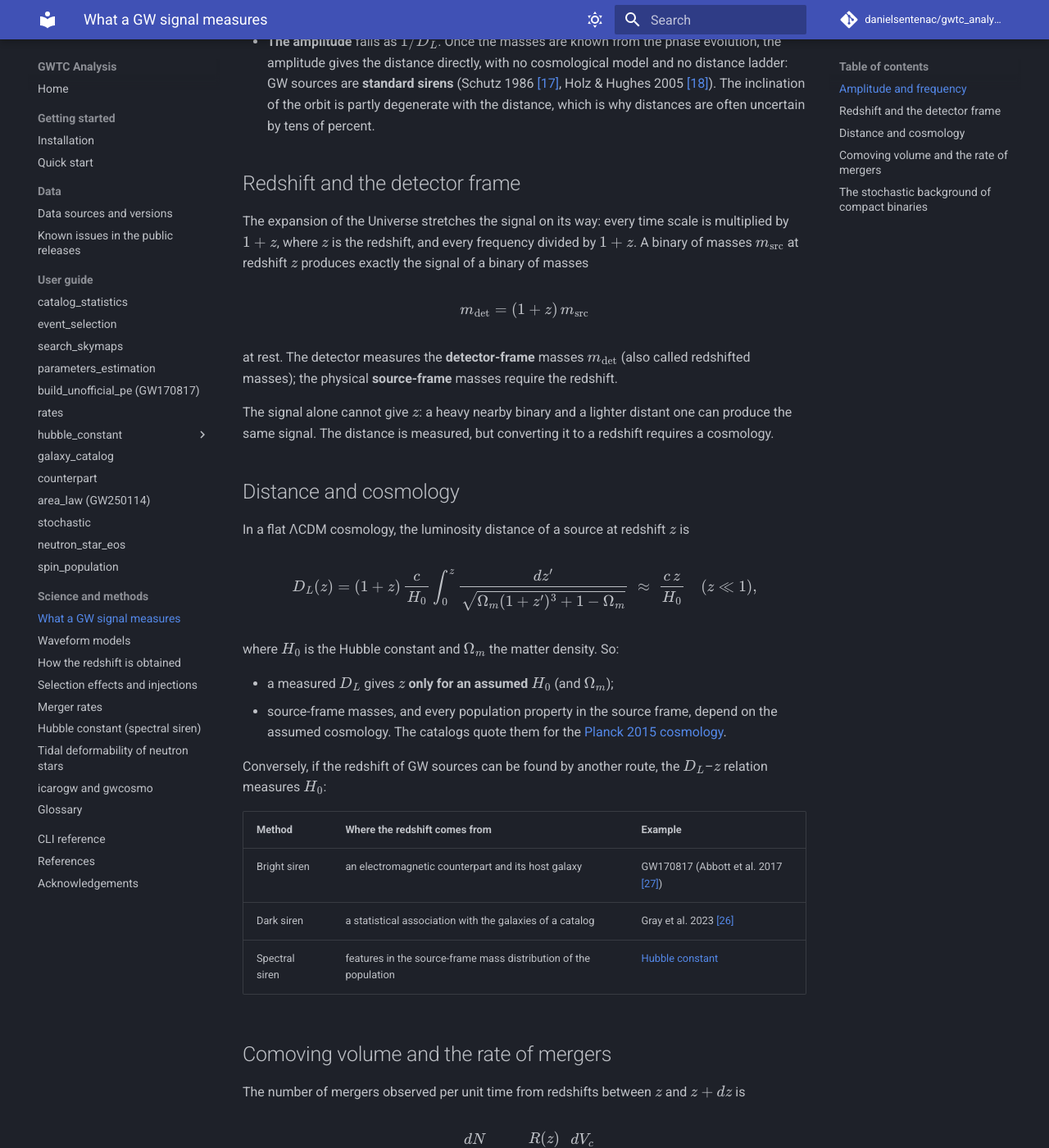
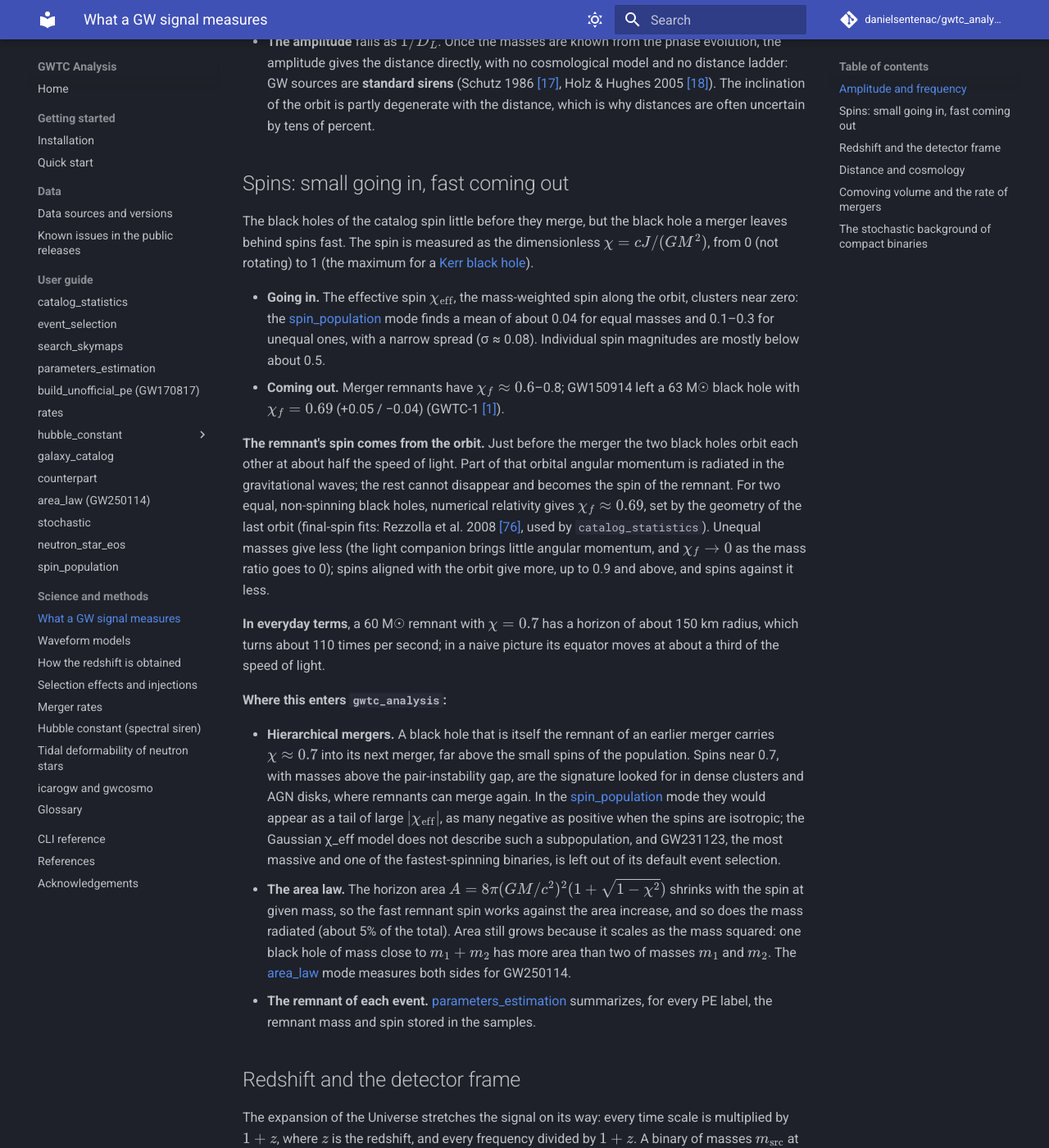
Before and after one commit to danielsentenac/gwtc_analysis, an MkDocs documentation site: the page built from docs/science/gw-signals.md, in a window 1280 px wide and 1400 px high, scrolled down 634 px. Shown: the whole window at 82% size. Built offline with MkDocs 1.6.1 and Material for MkDocs 9.7.7, drawn with Linux system fonts in a browser that asks for light colours; comment, search, counter and statistics services are not loaded.

Commit message:
docs: remnant spins in What a GW signal measures; IMR, Kerr and quasinormal modes in the glossary
The new section explains why merger remnants spin fast (chi_f ~ 0.7, from the
orbital angular momentum) while the merging black holes spin little, and links
it to spin_population (hierarchical mergers), area_law and the remnant summary
of parameters_estimation.

Co-Authored-By: Claude Opus 5.5 <noreply@anthropic.com>

```diff
--- a/docs/science/gw-signals.md
+++ b/docs/science/gw-signals.md
@@ -27,6 +27,46 @@ h \propto \frac{(G\mathcal{M})^{5/3} (\pi f)^{2/3}}{c^4\, D_L} \times (\text{ori
   sources are **standard sirens** (Schutz 1986 [\[17\]](../references.md#ref-17),
   Holz & Hughes 2005 [\[18\]](../references.md#ref-18)). The inclination of the orbit is
   partly degenerate with the distance, which is why distances are often uncertain by tens of percent.
+
+## Spins: small going in, fast coming out
+
+The black holes of the catalog spin little before they merge, but the black hole a merger leaves behind spins
+fast. The spin is measured as the dimensionless \(\chi = cJ/(GM^2)\), from 0 (not rotating) to 1 (the maximum
+for a [Kerr black hole](glossary.md)).
+
+- **Going in.** The effective spin \(\chi_\text{eff}\), the mass-weighted spin along the orbit, clusters near
+  zero: the [spin_population](../modes/spin-population.md) mode finds a mean of about 0.04 for equal masses and
+  0.1–0.3 for unequal ones, with a narrow spread (σ ≈ 0.08). Individual spin magnitudes are mostly below about 0.5.
+- **Coming out.** Merger remnants have \(\chi_f \approx 0.6\)–0.8; GW150914 left a 63 M☉ black hole with
+  \(\chi_f = 0.69\) (+0.05 / −0.04) (GWTC-1 [\[1\]](../references.md#ref-1)).
+
+**The remnant's spin comes from the orbit.** Just before the merger the two black holes orbit each other at
+about half the speed of light. Part of that orbital angular momentum is radiated in the gravitational waves; the
+rest cannot disappear and becomes the spin of the remnant. For two equal, non-spinning black holes, numerical
+relativity gives \(\chi_f \approx 0.69\), set by the geometry of the last orbit (final-spin fits: Rezzolla et
+al. 2008 [\[76\]](../references.md#ref-76), used by `catalog_statistics`). Unequal masses give less (the light
+companion brings little angular momentum, and \(\chi_f \to 0\) as the mass ratio goes to 0); spins aligned with
+the orbit give more, up to 0.9 and above, and spins against it less.
+
+**In everyday terms**, a 60 M☉ remnant with \(\chi = 0.7\) has a horizon of about 150 km radius, which turns
+about 110 times per second; in a naive picture its equator moves at about a third of the speed of light.
+
+**Where this enters `gwtc_analysis`:**
+
+- **Hierarchical mergers.** A black hole that is itself the remnant of an earlier merger carries
+  \(\chi \approx 0.7\) into its next merger, far above the small spins of the population. Spins near 0.7, with
+  masses above the pair-instability gap, are the signature looked for in dense clusters and AGN disks, where
+  remnants can merge again. In the [spin_population](../modes/spin-population.md) mode they would appear as a
+  tail of large \(|\chi_\text{eff}|\), as many negative as positive when the spins are isotropic; the
+  Gaussian χ_eff model does not describe such a subpopulation, and GW231123, the most massive and one of the
+  fastest-spinning binaries, is left out of its default event selection.
+- **The area law.** The horizon area \(A = 8\pi (GM/c^2)^2 (1 + \sqrt{1-\chi^2})\) shrinks with the spin at
+  given mass, so the fast remnant spin works against the area increase, and so does the mass radiated (about
+  5% of the total). Area still grows because it scales as the mass squared: one black hole of mass close to
+  \(m_1 + m_2\) has more area than two of masses \(m_1\) and \(m_2\). The [area_law](../modes/area-law.md)
+  mode measures both sides for GW250114.
+- **The remnant of each event.** [parameters_estimation](../modes/parameters-estimation.md) summarizes, for
+  every PE label, the remnant mass and spin stored in the samples.
 
 ## Redshift and the detector frame
 
```
Also changed, not shown: docs/science/glossary.md (+3 -0 lines).
